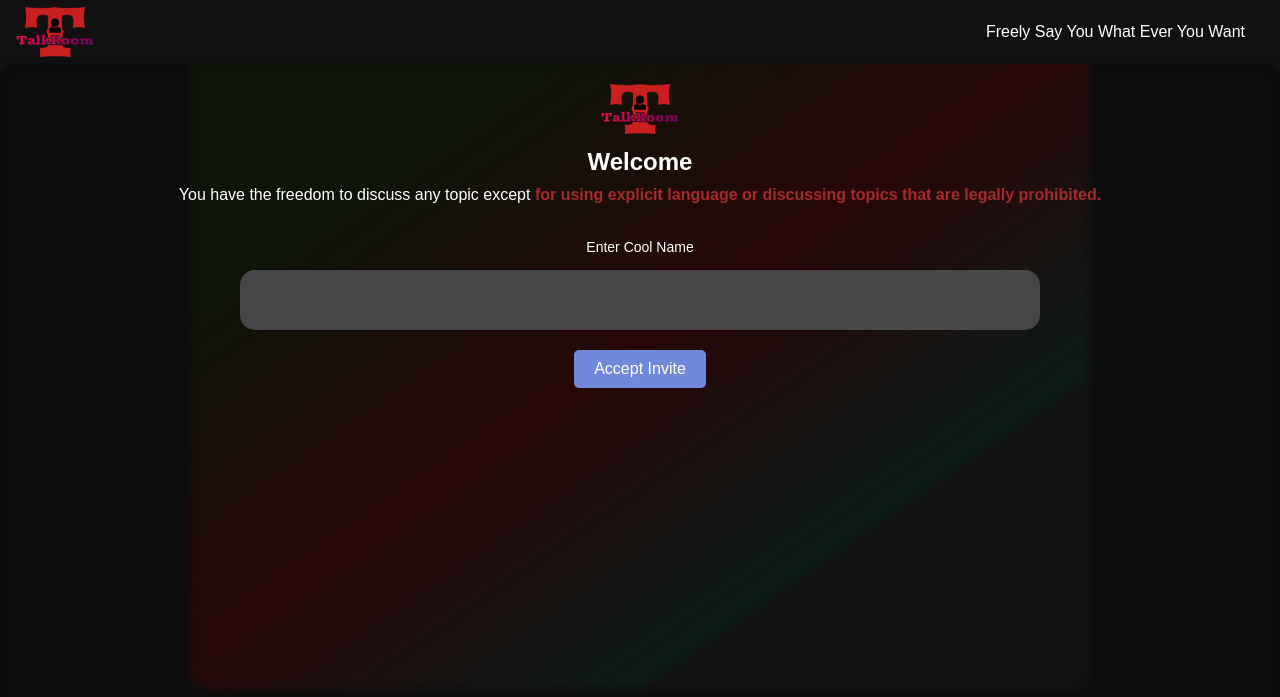
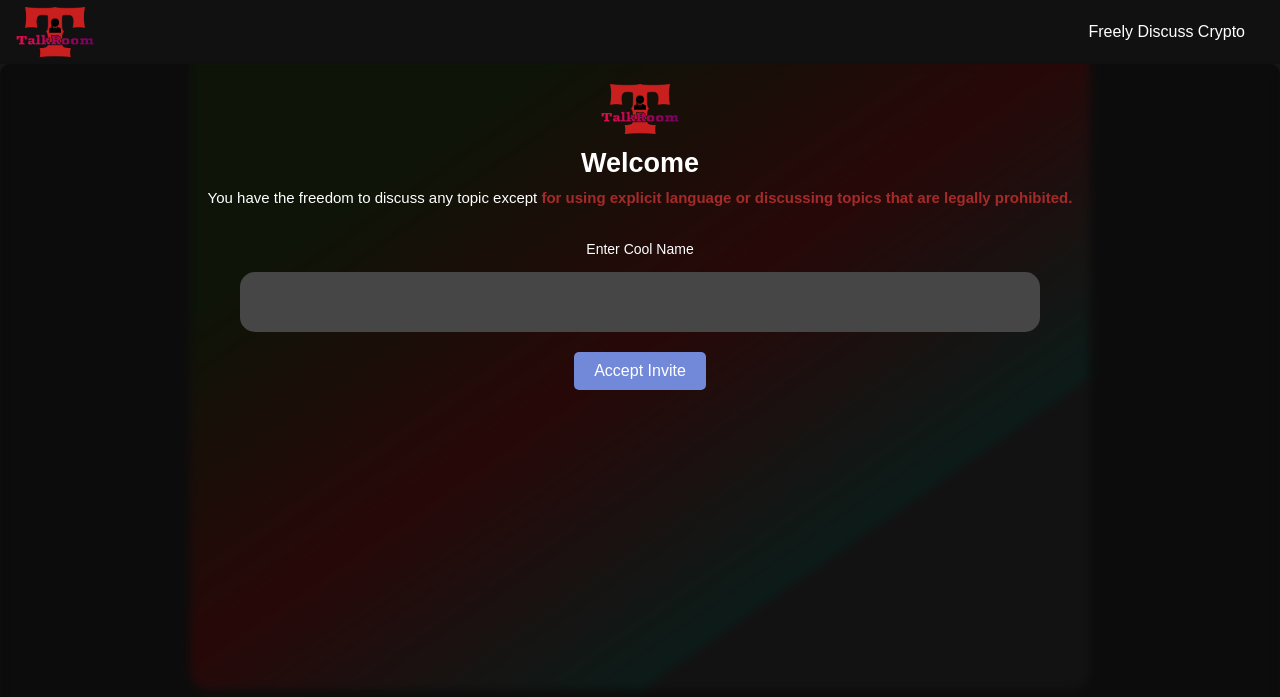
Before and after one commit to stanfy79/Shadow-Chat-App, a website built with Vite: page index.html in a window 1280 px wide. Shown: the top 697 px of the page. Built offline with nearby package versions, Linux system fonts and the light colour scheme; some packages are replaced by stand-ins of ours; no server answers.

Commit message:
Updated the UI

```diff
--- a/app.js
+++ b/app.js
@@ -1,5 +1,6 @@
 import { initializeApp } from 'firebase/app';
 import { getDatabase, ref, push, onChildAdded } from 'firebase/database';
+import { SpeedInsights } from "@vercel/speed-insights/next"
 
 // Firebase configuration
 const appSettings = {
@@ -81,3 +82,4 @@ function listenForNewMessages() {
 }
 
 listenForNewMessages();
+<SpeedInsights/>
--- a/index.css
+++ b/index.css
@@ -30,12 +30,12 @@ html, body {
 
 .prompt-message h2 {
     margin: 0;
-    font-size: 24px;
+    font-size: 27px;
 }
 
 .prompt-message p {
     margin: 10px 0;
-    font-size: 16px;
+    font-size: 15px;
 }
 
 .status {
@@ -64,7 +64,7 @@ html, body {
     font-size: 17px;
     max-width: 800px;
     width: 80%;
-    font-family: 'Arial Narrow Bold', sans-serif;
+    font-family: 'Anonymous Pro', serif;
     &:focus {
         background: #141414;
         border: 1px solid brown;
--- a/index.html
+++ b/index.html
@@ -13,7 +13,7 @@
                 <img src="/talkroom-logo-transparent.png" class="logo" alt="Logo">
             </div>
             <div>
-                <span>Freely Say You What Ever You Want</span>
+                <span>Freely Discuss Crypto</span>
             </div>
         </div>
     </header>
```
